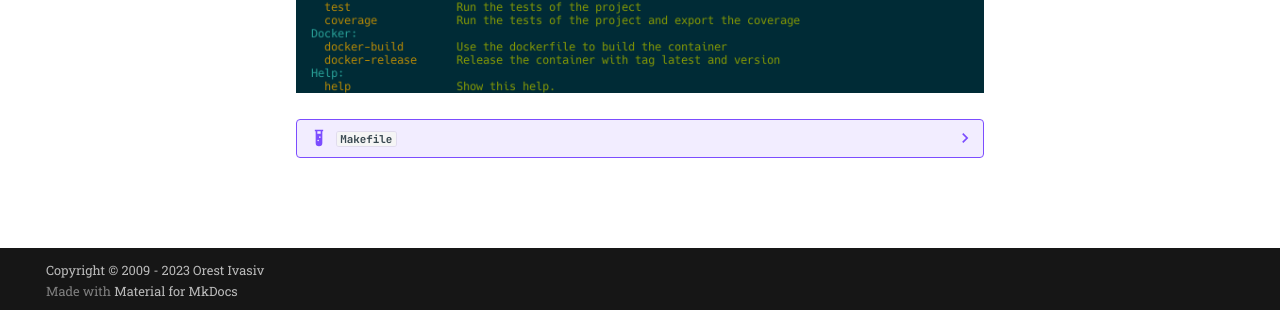
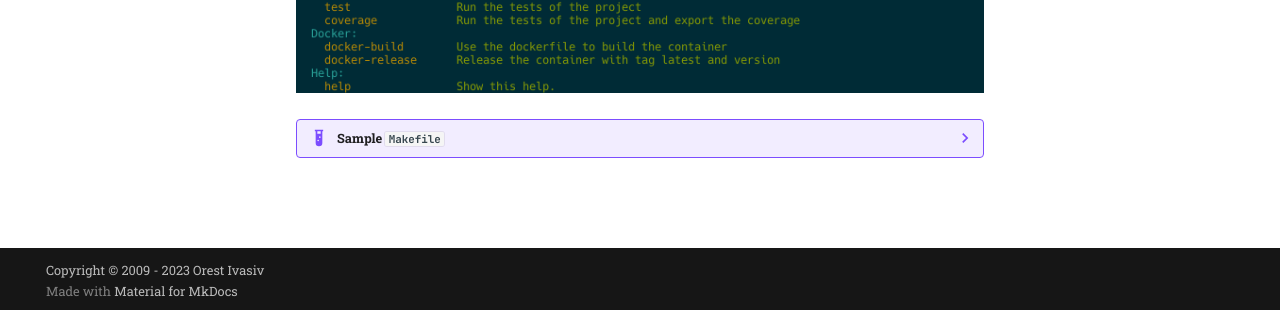
Before and after one commit to halyph/mind-flow, an MkDocs documentation site: the page built from docs/wiki/howtos/make.md, in a window 1280 px wide. Shown: the part 587-897 px from the top of the page. Built offline with MkDocs 1.6.1 and Material for MkDocs 9.7.7, drawn with Linux system fonts in a browser that asks for light colours; comment, search, counter and statistics services are not loaded.

Commit message:
Update wiki make

```diff
--- a/docs/wiki/howtos/make.md
+++ b/docs/wiki/howtos/make.md
@@ -9,7 +9,7 @@
 
 ![](make/make_color_help.png)
 
-??? example "`Makefile`"
+??? example "Sample `Makefile`"
 
     See origin [My Ultimate Makefile for Golang Projects](https://betterprogramming.pub/my-ultimate-makefile-for-golang-projects-fcc8ca20c9bb)
 
```
